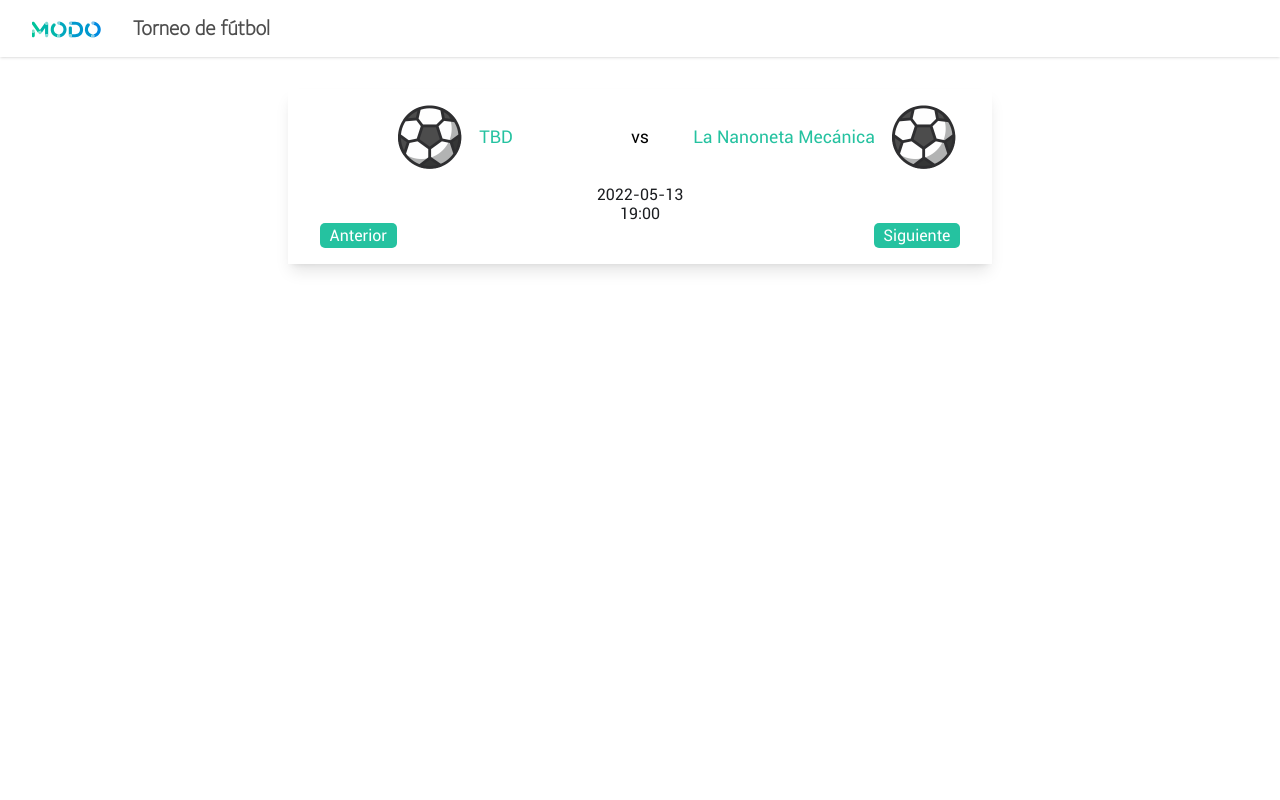
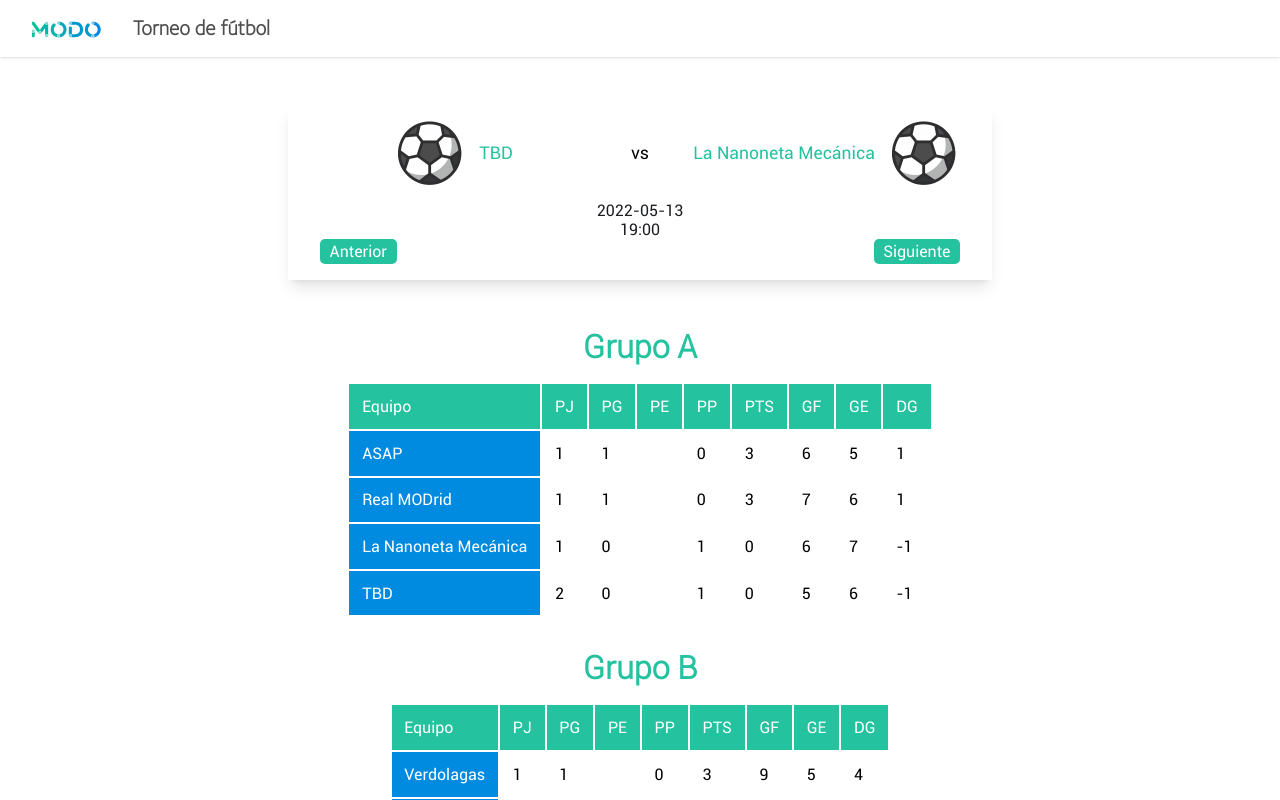
Before and after one commit to felipendelicia/MODO-fixture-frontend, a React (Create React App) app: page / in a window 1280 px wide. Shown: the top 800 px of the page. Built offline with nearby package versions, Linux system fonts and the light colour scheme.

Commit message:
style: table styles

```diff
--- a/src/App.tsx
+++ b/src/App.tsx
@@ -2,6 +2,7 @@ import "./App.css"
 
 import BestScorers from "./components/BestScorers/BestScorers";
 import Carrousel from "./components/Carrousel/Carrousel";
+import Fixture from "./components/Fixture/Fixture";
 
 function App() {
   return (
@@ -12,6 +13,8 @@ function App() {
       </div>
       <div className="container">
         <Carrousel/>
+        <Fixture/>
+        <BestScorers/>
       </div>
     </div>
   );
--- a/src/components/Carrousel/Carrousel.css
+++ b/src/components/Carrousel/Carrousel.css
@@ -1,6 +1,6 @@
 .carrousel-container{
     box-shadow: 0 10px 15px -3px rgb(0 0 0 / 0.1), 0 4px 6px -4px rgb(0 0 0 / 0.1);
-    margin: 2em 10em;
+    margin: 3em 10em;
     padding: 1em 2em;
 }
 
--- a/src/components/Fixture/Fixture.css
+++ b/src/components/Fixture/Fixture.css
@@ -0,0 +1,31 @@
+.fixture-container{
+    margin-top: 2em;
+    margin-bottom: 2em;
+}
+.group-title{
+    font-family: Roboto-light;
+    color: #25c2a0;
+    display: flex;
+    justify-content: center;
+    margin-top: 1em;
+    margin-bottom:0.5em;
+}
+
+.table-container{
+    margin: 0 auto;
+}
+
+td{
+    padding: 0.8em;
+    font-family: Roboto-regular;
+}
+
+.table-categories{
+    background-color: #25c2a0;
+    color: #fff;
+}
+
+.table-team-names {
+    background-color: #008ae0;
+    color: #fff;
+}
--- a/src/components/Fixture/Fixture.tsx
+++ b/src/components/Fixture/Fixture.tsx
@@ -4,6 +4,7 @@ import {matches} from "../../data/matches"
 import {teams} from "../../data/teams"
 import {goals} from "../../data/goals"
 
+import "./Fixture.css"
 
 const Fixture = () => {
 
@@ -38,10 +39,10 @@ const Fixture = () => {
   useEffect(()=>{console.log(teamsList)},[teamsList])
 
   return (
-  <div>
-    <h1>Grupo A</h1>
-    <table>
-            <tr>
+  <div className="fixture-container">
+    <h1 className="group-title">Grupo A</h1>
+    <table className="table-container">
+            <tr className="table-categories">
               <td>Equipo</td>
               <td>PJ</td>
               <td>PG</td>
@@ -56,7 +57,7 @@ const Fixture = () => {
               if(team.group === "a"){
                 return(
                   <tr>
-                    <td>{team.name}</td>
+                    <td className="table-team-names">{team.name}</td>
                     <td>{team.playedMatches}</td>
                     <td>{team.wins}</td>
                     <td>{team.draws}</td>
@@ -70,9 +71,9 @@ const Fixture = () => {
               }
             })}
     </table>
-    <h1>Grupo B</h1>
-    <table>
-            <tr>
+    <h1 className="group-title">Grupo B</h1>
+    <table className="table-container">
+            <tr className="table-categories">
               <td>Equipo</td>
               <td>PJ</td>
               <td>PG</td>
@@ -87,7 +88,7 @@ const Fixture = () => {
               if(team.group === "b"){
                 return(
                   <tr>
-                    <td>{team.name}</td>
+                    <td className="table-team-names">{team.name}</td>
                     <td>{team.playedMatches}</td>
                     <td>{team.wins}</td>
                     <td>{team.draws}</td>
```
